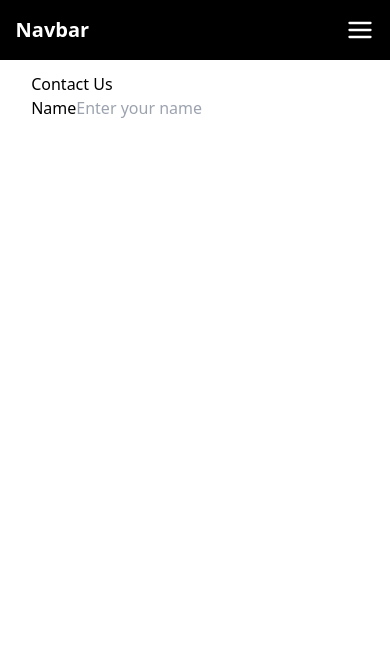
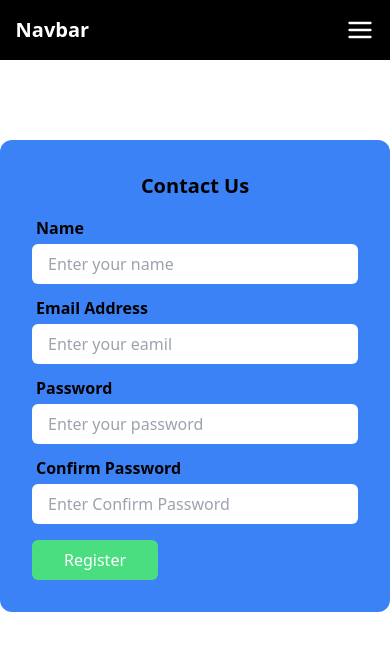
Before and after one commit to neelendrareddy9001/login_jwt_authentication, a React (Vite) app in the folder client/: page /contact in a window 390 px wide. Shown: the top 650 px of the page. Built offline with nearby package versions, Linux system fonts and the light colour scheme.

Commit message:
responsive navbar with multiple devices

```diff
--- a/client/src/Components/Home.jsx
+++ b/client/src/Components/Home.jsx
@@ -7,7 +7,7 @@ const Home = () => {
   return (
     <>
       <Navbar />
-      <div className="flex gap-[20%] bg-red-500 px-[4vw] p-24 min-h-svh">
+      <div className="flex gap-[20%] bg-red-500 px-[4vw] p-24 h-full">
         <div className="w-1/2">
           <h1>Test your knowledge with us</h1>
           <p>
--- a/client/src/Components/Navbar.jsx
+++ b/client/src/Components/Navbar.jsx
@@ -37,7 +37,7 @@ const navlinks = [
 ];
 
 const Navbar = () => {
-  const [modal, setModal] = useState(true);
+  const [modal, setModal] = useState(false);
   const { pages } = useContext(NavigateContect);
   const [isOpen, setIsOpen] = useState(false);
   const [hidden, setIsHidden] = useState(false);
@@ -74,7 +74,7 @@ const Navbar = () => {
         transition={{ duration: 0.35, ease: "easeInOut" }}
         className=" bg-black lg:w-[55%] mx-auto py-4 px-[4vw] w-[100%] md:w-[75%] text-white z-[101] sm:w-[95%] relative"
       >
-        <div className="flex items-center justify-between">
+        <div className="flex items-center justify-between relative">
           <NavLink to="/" href="" className="font-bold text-xl">
             Navbar
           </NavLink>
--- a/client/src/index.css
+++ b/client/src/index.css
@@ -9,11 +9,14 @@
     box-sizing: border-box;
 }
 
+body{
+    max-height: 100vh;
+}
 
 
 @layer components {
     .section-container {
-        @apply w-full px-[8%] py-[0.75rem]
+        @apply w-full px-[2%] py-[0.75rem] smm:px-[4%] mdd:px-[6%] lgg:px-[8%]
     }
     h2 {
         @apply text-center  font-bold  uppercase
@@ -24,11 +27,7 @@
     .back_main{
         @apply absolute right-3 bottom-3 w-12 h-12 text-center rounded-full bg-black text-white
     }
-    /* .navlink a:hover {
-        @apply py-2 px-4 text-center text-black bg-white rounded-full transition-all ease-in-out duration-200
-    } */
 }
-
 
 
 
--- a/client/src/pages/About.jsx
+++ b/client/src/pages/About.jsx
@@ -8,9 +8,6 @@ const About = () => {
       <Navbar />
       <div className="section-container">
         <h2>About</h2>
-        <Link to="/">
-          <button className="back_main">Back to Main Page</button>
-        </Link>
       </div>
     </>
   );
--- a/client/src/pages/Contact.jsx
+++ b/client/src/pages/Contact.jsx
@@ -5,13 +5,63 @@ const Contact = () => {
   return (
     <>
       <Navbar />
-      <div className="section-container">
-        <h1>Contact Us</h1>
+      <div className="section-container bg-blue-500 max-w-md mx-auto rounded-xl p-8 mt-20">
+        <h1 className="text-center font-semibold mb-4 text-xl">Contact Us</h1>
         <form>
           <div className="input-container">
-            <label htmlFor="name">Name</label>
-            <input type="text" placeholder="Enter your name" />
+            <div className="flex flex-col ">
+              <label htmlFor="name" className="font-semibold text-md ml-1 mb-1">
+                Name
+              </label>
+              <input
+                type="text"
+                placeholder="Enter your name"
+                className="py-2 px-4 rounded-md w-full outline-none"
+              />
+            </div>
+            <div className="flex flex-col mt-3 ">
+              <label
+                htmlFor="email"
+                className="font-semibold text-md ml-1 mb-1"
+              >
+                Email Address
+              </label>
+              <input
+                type="text"
+                placeholder="Enter your eamil"
+                className="py-2 px-4 rounded-md w-full outline-none"
+              />
+            </div>
+            <div className="flex flex-col mt-3 ">
+              <label
+                htmlFor="password"
+                className="font-semibold text-md ml-1 mb-1"
+              >
+                Password
+              </label>
+              <input
+                type="password"
+                placeholder="Enter your password"
+                className="py-2 px-4 rounded-md w-full outline-none"
+              />
+            </div>
+            <div className="flex flex-col mt-3 ">
+              <label
+                htmlFor="confirmPassword"
+                className="font-semibold text-md ml-1 mb-1"
+              >
+                Confirm Password
+              </label>
+              <input
+                type="password"
+                placeholder="Enter Confirm Password"
+                className="py-2 px-4 rounded-md w-full outline-none"
+              />
+            </div>
           </div>
+          <button className="px-8 py-2 bg-green-400 rounded-md text-white mt-[1rem]">
+            Register
+          </button>
         </form>
       </div>
     </>
--- a/client/src/utils/Modlbutton.jsx
+++ b/client/src/utils/Modlbutton.jsx
@@ -1,11 +1,7 @@
 import React from "react";
 
 const Modlbutton = ({ modal, setModal }) => {
-  return (
-    <>
-      <div className="absolute top-8 right-8 bg-black text-white p-10"></div>
-    </>
-  );
+  return <>{modal ? <div className="bg-red-400">Open</div> : ""}</>;
 };
 
 export default Modlbutton;
```
